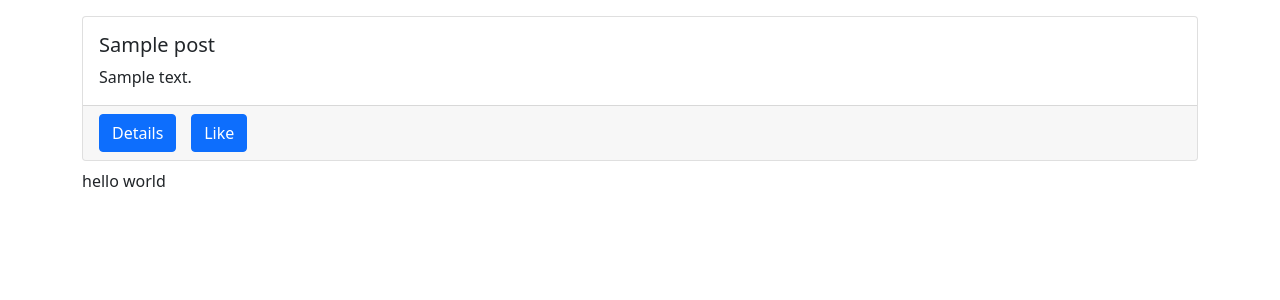
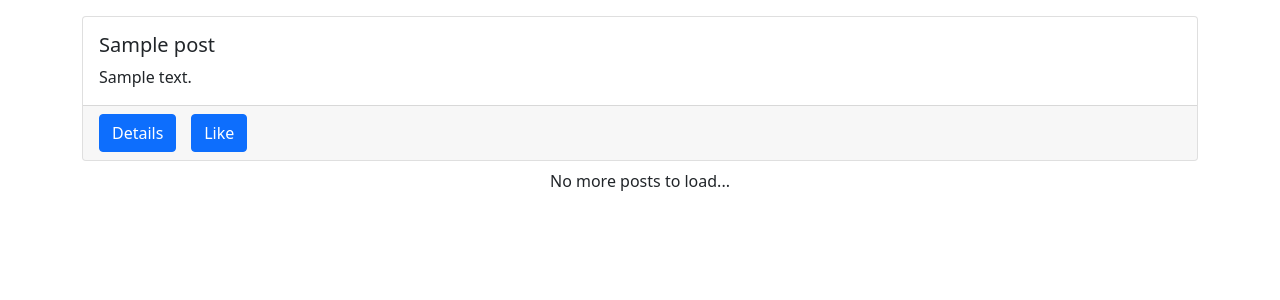
Before and after one commit to AngelAvilesSil/FullStackFrameworks, a Django app: page / in a window 1280 px wide. Shown: the top 300 px of the page. Run offline with Django 4.2, Linux system fonts and the light colour scheme; tables that the repository leaves empty hold one stand-in row (values such as "Sample post"); some libraries are stand-ins or nearby versions.

Commit message:
It can now control posts to load
Changes done:
+ It is possible to control the amount of posts visible by clicking the button, every click adds 3 posts.
+ When the max number of posts is reached, button disappears.
+ If there are no posts, there should be indication of it.

```diff
--- a/dj_ajax/src/posts/static/posts/main.js
+++ b/dj_ajax/src/posts/static/posts/main.js
@@ -1,24 +1,19 @@
 console.log('hello world')
 
-const helloWorldBox = document.getElementById('hello-world')
 const postsBox = document.getElementById('posts-box')
 const spinnerBox = document.getElementById('spinner-box')
+const loadBtn = document.getElementById('load-btn')
+const endBox = document.getElementById('end-box')
 
+let visible = 3
+
+/* This function will run in a button, so lets wrap it in a function */
+const getData = () => {
+    /* ajax call that will get all the list of post to be shown in
+    the post page in the browser */
     $.ajax({
         type: 'GET',
-    url: '/hello-world/',
-    success: function(response){
-        console.log('success', response.text)
-        helloWorldBox.textContent = response.text
-    },
-    error: function(error){
-        console.log('error', error)
-    }
-})
-
-$.ajax({
-    type: 'GET',
-    url: '/data/',
+        url: `/data/${visible}/`,
         success: function(response){
             console.log(response)
             const data = response.data
@@ -47,8 +42,29 @@ $.ajax({
                     `
                 });
             }, 500)
+
+            console.log(response.size)
+            if (response.size === 0) {
+                endBox.textContent = 'No post added yet...'
+            }
+            else if (response.size <= visible) {
+                loadBtn.classList.add('not-visible')
+                endBox.textContent = 'No more posts to load...'
+            }
+
         },
         error: function(error){
             console.log(error)
         }
     })
+}
+
+loadBtn.addEventListener('click', ()=>{
+    spinnerBox.classList.remove('not-visible')
+    visible += 3
+    getData()   // need to run it every time button is pressed
+})
+
+/* We alway need to run this initially at the
+creation of the document */
+getData()
--- a/dj_ajax/src/posts/templates/posts/main.html
+++ b/dj_ajax/src/posts/templates/posts/main.html
@@ -14,11 +14,15 @@ posts
         {{obj.title}} - {{obj.body}} <br>
     {% endfor %}{% endcomment %}
 
+
+
+    <div id="posts-box"></div>
     <div id="spinner-box" class="text-center">
         <div class="spinner-border" role="status"></div>
     </div>
 
-    <div id="posts-box"></div>
-    <div id="hello-world"></div>
+    <div class="text-center mb-3" id="end-box">
+        <button class="btn btn-primary" id="load-btn">Load more</button>
+    </div>
 
 {% endblock content %}
--- a/dj_ajax/src/posts/urls.py
+++ b/dj_ajax/src/posts/urls.py
@@ -7,9 +7,10 @@ from .views import (
 
 app_name = 'posts'
 
+# this is how the urls will be build when doing requests in the browser
 urlpatterns = [
     path('', post_list_and_create, name='main-board'),
-    path('data/', load_post_data_view, name='post-data'),
+    path('data/<int:num_posts>/', load_post_data_view, name='post-data'),
 
     path('hello-world/', hello_world_view, name='hello-world')
 ]
--- a/dj_ajax/src/posts/views.py
+++ b/dj_ajax/src/posts/views.py
@@ -8,18 +8,27 @@ def post_list_and_create(request):
     qs = Post.objects.all()
     return render(request, 'posts/main.html', {'qs':qs})
 
-def load_post_data_view(request):
+def load_post_data_view(request, num_posts):
+    visible = 3                             # how many posts to show
+    upper = num_posts                       # the upper number of posts to show
+    lower = upper - visible                 # the lower number of posts to show
+    size = Post.objects.all().count()
+
     qs = Post.objects.all()
-    data = []
+    data = []   # where we will store the data to display
+    # filtering and arranging the deta to be displayed
     for obj in qs:
         item = {
             'id': obj.id,
             'title': obj.title,
             'body': obj.body,
+            'liked': True if request.user in obj.liked.all() else False,
             'author': obj.author.user.username
         }
+        # injecting the objects into the data which will
+        # be returned as a JSON object
         data.append(item)
-    return JsonResponse({'data':data})
+    return JsonResponse({'data':data[lower:upper], 'size':size})
 
 def hello_world_view(request):
     return JsonResponse({'text' : 'hello world'})
```
Lines whose indentation alone changed are shown as unchanged.
